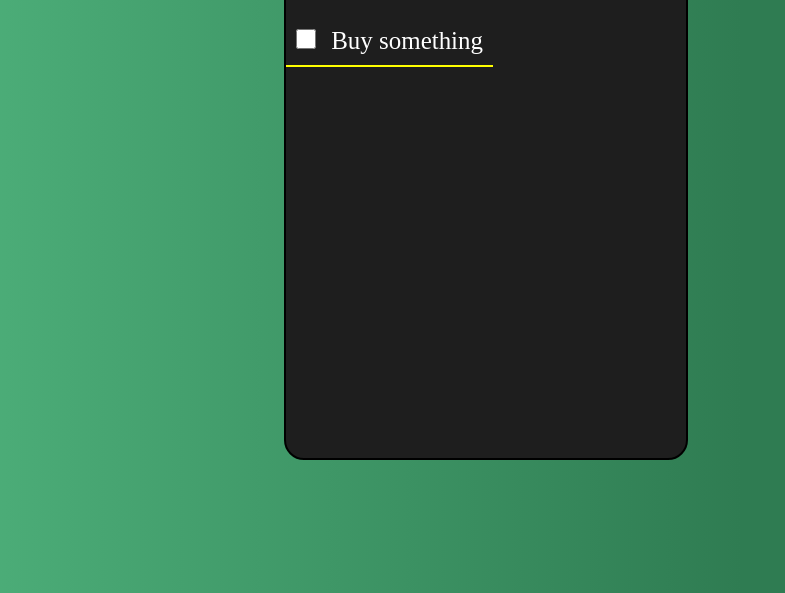
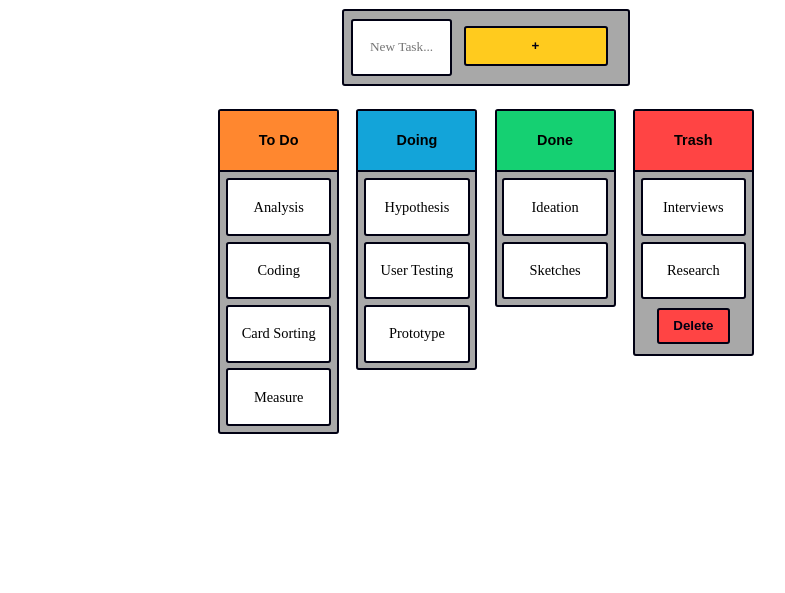
Before and after one commit to joaquimatheus/todolist, a website: page ui/public/tasks.html in a window 1280 px wide. Shown: the part 207-800 px from the top of the page, without its empty margins (154-939 px from the left). Drawn offline with Linux system fonts and the light colour scheme.

Commit message:
ui: new ui TASKS (base)

```diff
--- a/ui/public/css/tasks.css
+++ b/ui/public/css/tasks.css
@@ -1,68 +1,201 @@
-*,
-*:before,
-*:after {
-    padding: 0;
-    margin: 0;
+:root {
+    font-size: calc(0.5vw + 1vh)
+}
+
+* {
+    -webkit-box-sizing: border-box;
+    box-sizing: border-box
 }
 
 body {
-    height: 100vh;
-    width: 100%;
-    display: flex;
-    justify-content: center;
-    align-items: center;
-    background: #51b67f;
-    background: linear-gradient(90deg, #51b67f 0%, #2f7c52 70%)
+    min-width: 420px;
 }
 
-main {
-    background: #1e1e1e;
-    height: 500px;
-    width: 400px;
-    padding-top: 30px;
-    border: solid 2px black;
-    border-radius: 20px;
+h1,
+h4 {
+    font-family: "Arimo", sans-serif;
+    line-height: 1.3;
 }
 
-ul, .add-task-container {
-    display: flex;
-    align-items: center;
-    justify-content: center,
+header h1 {
+    font-size: 2.4rem;
+    margin: 4rem auto;
 }
 
-.tasks-input {
-    font-size: 1.2em;
-    padding: 0.35em;
-    border: 2px solid black;
-    border-radius: 3px;
+span {
+    font-size: 3rem;
+}
+
+p {
+    font-family: "Roboto Slab", serif
+}
+
+a,
+a:link,
+a:active,
+a:visited {
+    color: #0066aa;
+    text-decoration: none;
+    border-bottom: #000013 0.16rem solid;
+}
+
+a:hover {
+    color: #000013;
+    border-bottom: #0066aa 0.16rem solid;
+}
+
+header,
+footer {
+    width: 40rem;
+    margin: 2rem auto;
+    text-align: center;
+}
+
+.add-task-container {
+    display: -webkit-box;
+    display: -ms-flexbox;
+    display: flex;
+    width: 20rem;
+    height: 5.3rem;
+    margin: auto;
+    background: #a8a8a8;
+    border: #000013 0.2rem solid;
+    border-radius: 0.2rem;
+    padding: 0.4rem;
+}
+
+.main-container {
+    display: -webkit-box;
+    display: -ms-flexbox;
+    display: flex;
+}
+
+.columns {
+    display: -webkit-box;
+    display: -ms-flexbox;
+    display: flex;
+    -webkit-box-align: start;
+    -ms-flex-align: start;
+    align-items: flex-start;
+    margin: 1.6rem auto;
+}
+
+.column {
+    width: 8.4rem;
+    margin: 0 0.6rem;
+    background: #a8a8a8;
+    border: #000013 0.2rem solid;
+    border-radius: 0.2rem;
+}
+
+.column-header {
+    padding: 0.1rem;
+    border-bottom: #000013 0.2rem solid;
+}
+
+.column-header h4 {
+    text-align: center;
+}
+
+.to-do-column .column-header {
+    background: #ff872f;
+}
+
+.doing-column .column-header {
+    background: #13a4d9;
+}
+
+.done-column .column-header {
+    background: #15d072;
+}
+
+.trash-column .column-header {
+    background: #ff4444;
+}
+
+.task-list {
+    min-height: 3rem;
+}
+
+ul {
+    list-style-type: none;
+    margin: 0;
+    padding: 0;
+}
+
+li {
+    list-style-type: none;
+}
+
+.column-button {
+    text-align: center;
+    padding: 0.1rem;
+}
+
+.button {
+    font-family: "Arimo", sans-serif;
+    font-weight: 700;
+    border: #000013 0.14rem solid;
+    border-radius: 0.2rem;
+    color: #000013;
+    padding: 0.6rem 1rem;
+    margin-bottom: 0.3rem;
+    cursor: pointer;
+}
+
+.delete-button {
+    background-color: #ff4444;
+    margin: 0.1rem auto 0.6rem auto;
+}
+
+.deleete-button:hover {
+    background-color: #fa7070;
 }
 
 .add-button-task {
-    border: none;
-    margin-left: 10px;
-    font-size: 1.8em;
-    width: 4vw;
-    background-color: #42b883;
+    background-color: #ffcb1e;
+    padding: 0 1rem;
+    height: 2.8rem;
+    width: 10rem;
+    margin-top: 0.6rem;
 }
 
-ul {
-    margin-top: 20px;
-    list-style-type: none;
+.add-button:hover {
+    background-color: #ffdd6e;
 }
 
-li {
-    font-size: 1.3rem;
-    padding: 10px;
-    color: white;
-    border-bottom: solid 2px yellow;
+.task {
+    display: -webkit-box;
+    display: -ms-flexbox;
+    display: flex;
+    -webkit-box-pack: center;
+    -ms-flex-pack: center;
+    justify-content: center;
+    vertical-align: center;
+    list-style-type: none;
+    background: #fff;
+    -webkit-transition: all 0.3s;
+    transition: all 0.3s;
+    margin: 0.4rem;
+    height: 4rem;
+    border: #000013 0.15rem solid;
+    border-radius: 0.2rem;
+    cursor: move;
+    text-align: center;
+    vertical-align: middle;
 }
 
-input[type="checkbox"] {
-    height: 20px;
-    width: 20px;
-    margin-right: 10px;
+#taskText {
+    background: #fff;
+    border: #000013 0.15rem solid;
+    border-radius: 0.2rem;
+    text-align: center;
+    font-family: "Roboto Slab", serif;
+    height: 4rem;
+    width: 7rem;
+    margin: auto 0.8rem auto 0.1rem;
 }
 
-span {
-    font-size: 1.2em;
+.task p {
+    margin: auto;
 }
--- a/ui/public/tasks.html
+++ b/ui/public/tasks.html
@@ -3,28 +3,96 @@
     <head>
         <meta name="description" content="The tasks page" />
         <meta charset="utf-8" />
+        <title>Tasks</title>
         <link href="/css/tasks.css" rel="stylesheet" />
-        <title>Tasks</title>
     </head>
     <body>
         <main>
+            <header>
+                <h1>todolist_<br/><span>-do & done_</span></h1>
+            </header>
             <section>
                 <div class="add-task-container">
                     <input
                         class="tasks-input"
+                        id="taskText"
                         type="text"
-                        placeholder="what are you working on?"
+                        placeholder="New Task..."
                     />
-                    <button class="add-button-task">+</button>
+                    <button id='add' class="button add-button-task">+</button>
                 </div>
-                <ul>
-                    <li>
-                        <input type="checkbox" />
-                        <label>
-                            <span>Buy something</span>
-                        </label>
-                    </li>
-                </ul>
+
+                <div class="main-container">
+                    <ul class="columns">
+                        <li class="column to-do-column">
+                            <div class="column-header">
+                                <h4>To Do</h4>
+                            </div>
+                            <ul class="task-list" id="to-do">
+                                <li class="task">
+                                    <p>Analysis</p>
+                                </li>
+                                <li class="task">
+                                    <p>Coding</p>
+                                </li>
+                                <li class="task">
+                                    <p>Card Sorting</p>
+                                </li>
+                                <li class="task">
+                                    <p>Measure</p>
+                                </li>
+                            </ul>
+                        </li>
+
+                        <li class="column doing-column">
+                            <div class="column-header">
+                                <h4>Doing</h4>
+                            </div>
+                            <ul class="task-list" id="doing">
+                                <li class="task">
+                                    <p>Hypothesis</p>
+                                </li>
+                                <li class="task">
+                                    <p>User Testing</p>
+                                </li>
+                                <li class="task">
+                                    <p>Prototype</p>
+                                </li>
+                            </ul>
+                        </li>
+
+                        <li class="column done-column">
+                            <div class="column-header">
+                                <h4>Done</h4>
+                            </div>
+                            <ul class="task-list" id="done">
+                                <li class="task">
+                                    <p>Ideation</p>
+                                </li>
+                                <li class="task">
+                                    <p>Sketches</p>
+                                </li>
+                            </ul>
+                        </li>
+
+                        <li class="column trash-column">
+                            <div class="column-header">
+                                <h4>Trash</h4>
+                            </div>
+                            <ul class="task-list" id="trash">
+                                <li class="task">
+                                    <p>Interviews</p>
+                                </li>
+                                <li class="task">
+                                    <p>Research</p>
+                                </li>
+                            </ul>
+                            <div class="column-button">
+                                <button class="button delete-button">Delete</button>
+                            </div>
+                        </li>
+                    </ul>
+                </div>
             </section>
         </main>
     </body>
```
